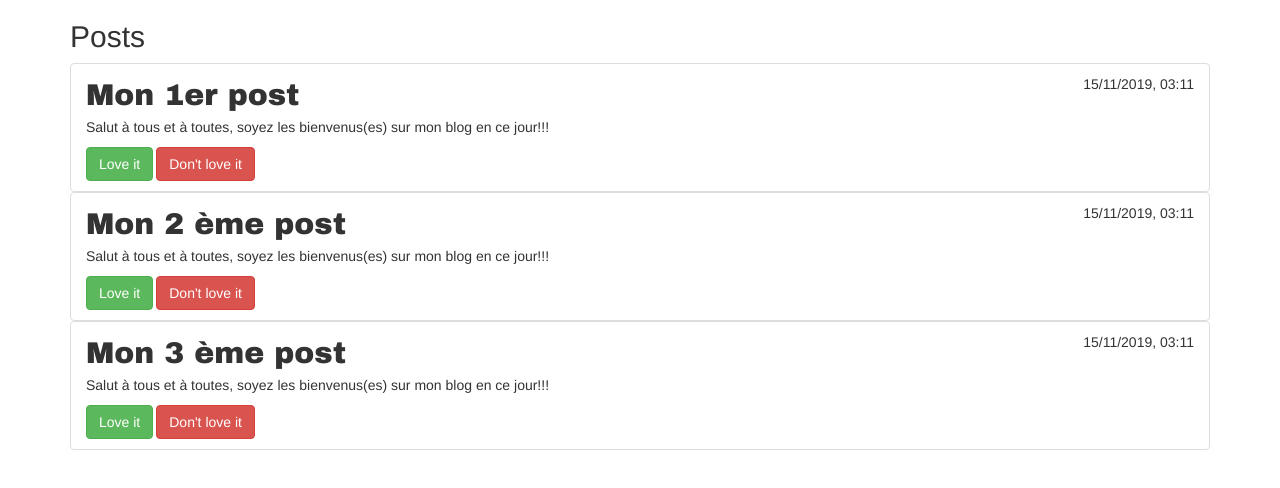
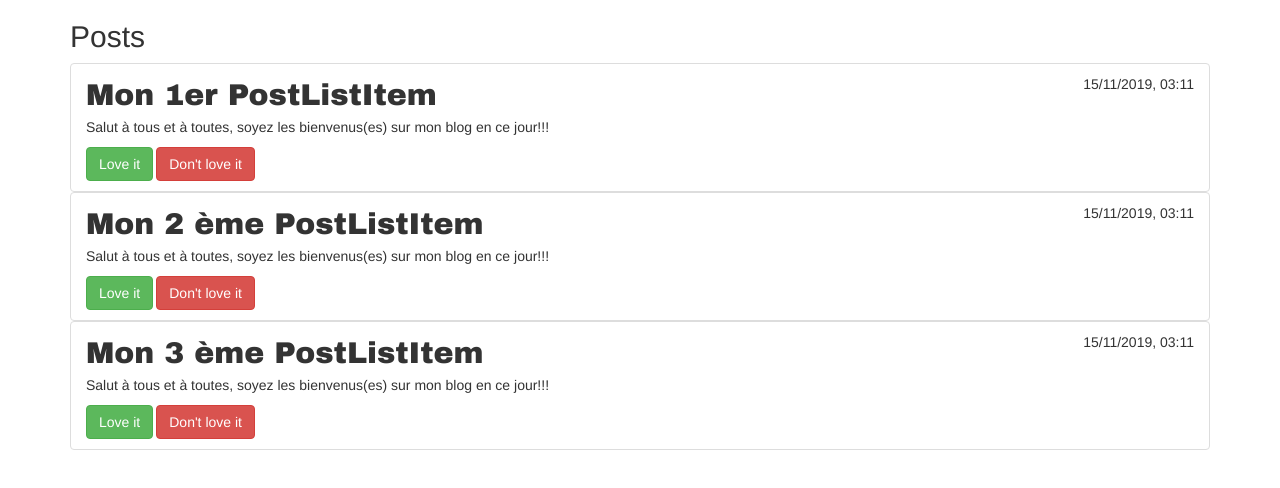
Before and after one commit to ChiracOlivier/MonBlog, an Angular app: page / in a window 1280 px wide. Shown: the top 488 px of the page. Built offline with nearby package versions, Linux system fonts and the light colour scheme.

Commit message:
arranging PostListItem

```diff
--- a/src/app/Post.ts
+++ b/src/app/Post.ts
@@ -22,9 +22,9 @@ export class Post {
 
   constructor(i: number) {
     if(i === 1) {
-      this.tiTle = 'Mon 1er post';
+      this.tiTle = 'Mon 1er PostListItem';
     } else {
-      this.tiTle = 'Mon ' + i + ' ème post';
+      this.tiTle = 'Mon ' + i + ' ème PostListItem';
     }
     this.conTent = 'Salut à tous et à toutes, soyez les bienvenus(es) sur mon blog en ce jour!!! ';
     this.loveits = 0;
--- a/src/app/app.module.ts
+++ b/src/app/app.module.ts
@@ -2,7 +2,7 @@ import { BrowserModule } from '@angular/platform-browser';
 import { NgModule } from '@angular/core';
 
 import { AppComponent } from './app.component';
-import { PostListItemComponent } from './post/PostListItem.component';
+import { PostListItemComponent } from './PostListItem/PostListItem.component';
 
 @NgModule({
   declarations: [
```
Also changed, not shown: src/app/PostListItem/PostListItem.component.css (renamed from src/app/post/PostListItem.component.css), src/app/PostListItem/PostListItem.component.html (renamed from src/app/post/PostListItem.component.html), src/app/PostListItem/PostListItem.component.ts (renamed from src/app/post/PostListItem.component.ts), 1 other file (tests, documents, lock files or other folders).
